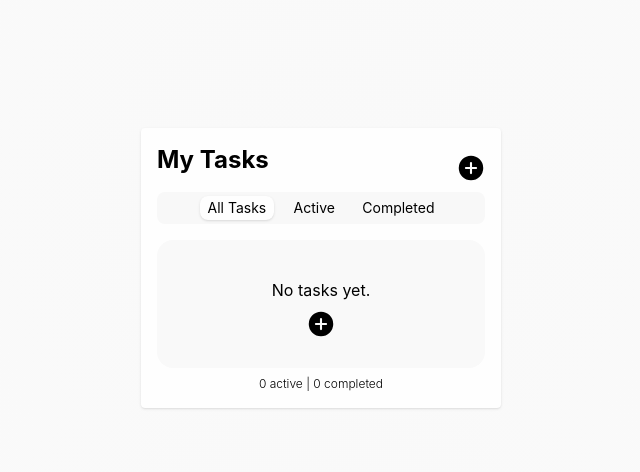
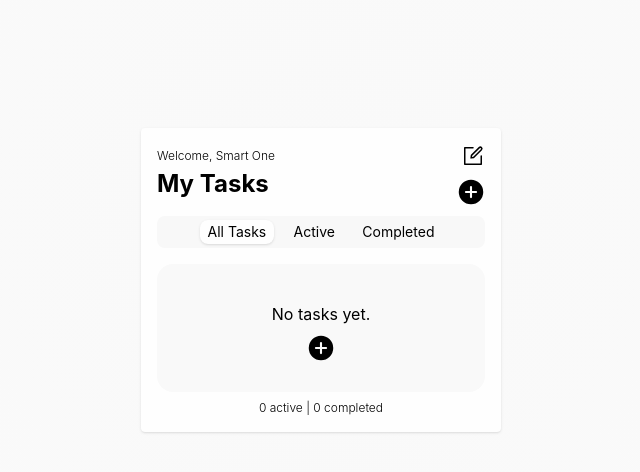
Before and after one commit to stakic-igor/my-tasks-app, a Vue app: page / in a window 1280 px wide. Shown: the top 472 px of the page, without its empty margins (319-959 px from the left). Built offline with nearby package versions, Linux system fonts and the light colour scheme.

Commit message:
Add name form

```diff
--- /dev/null
+++ b/src/components/SetNameForm.vue
@@ -0,0 +1,37 @@
+<script setup lang="ts">
+import { ref } from 'vue'
+
+const name = ref('')
+
+const props = defineProps<{
+  isNameFormVisible: boolean
+}>()
+
+const emit = defineEmits<{
+  'set-name': [name: string]
+}>()
+
+const handleSubmit = () => {
+  emit('set-name', name.value)
+  name.value = ''
+}
+</script>
+
+<template>
+  <form @submit.prevent="handleSubmit" :class="isNameFormVisible ? 'block' : 'hidden'">
+    <label for="name" class="block font-light text-xs mb-1 focus:outline-none">Name:</label>
+    <div class="flex flex-row gap-2">
+      <input
+        type="text"
+        id="name"
+        name="name"
+        v-model="name"
+        required
+        class="border border-[#F4F4F4] px-2 py-1 rounded-lg bg-[#F9F9F9] w-full"
+      />
+      <button type="submit" class="rounded-lg bg-green-600 text-white px-2 py-1 cursor-pointer">
+        Save
+      </button>
+    </div>
+  </form>
+</template>
--- /dev/null
+++ b/src/icons/EditIcon.vue
@@ -0,0 +1,16 @@
+<template>
+  <svg viewBox="0 0 1024 1024" class="icon" xmlns="http://www.w3.org/2000/svg" fill="currentColor">
+    <g id="SVGRepo_bgCarrier" stroke-width="0"></g>
+    <g id="SVGRepo_tracerCarrier" stroke-linecap="round" stroke-linejoin="round"></g>
+    <g id="SVGRepo_iconCarrier">
+      <path
+        fill="currentColor"
+        d="M832 512a32 32 0 1164 0v352a32 32 0 01-32 32H160a32 32 0 01-32-32V160a32 32 0 0132-32h352a32 32 0 010 64H192v640h640V512z"
+      ></path>
+      <path
+        fill="currentColor"
+        d="M469.952 554.24l52.8-7.552L847.104 222.4a32 32 0 10-45.248-45.248L477.44 501.44l-7.552 52.8zm422.4-422.4a96 96 0 010 135.808l-331.84 331.84a32 32 0 01-18.112 9.088L436.8 623.68a32 32 0 01-36.224-36.224l15.104-105.6a32 32 0 019.024-18.112l331.904-331.84a96 96 0 01135.744 0z"
+      ></path>
+    </g>
+  </svg>
+</template>
--- a/src/views/TaskView.vue
+++ b/src/views/TaskView.vue
@@ -8,13 +8,19 @@ import TaskStats from '@/components/TaskStats.vue'
 import TaskFilter from '@/components/TaskFilter.vue'
 import TaskEmpty from '@/components/TaskEmpty.vue'
 import ShowForm from '@/components/ShowForm.vue'
+import SetNameForm from '@/components/SetNameForm.vue'
+import EditIcon from '@/icons/EditIcon.vue'
 
 const myTasks = ref<MyTasks[]>([])
 
 onMounted(() => {
   const tasks = localStorage.getItem('tasks')
+  const name = localStorage.getItem('name')
   if (tasks) {
     myTasks.value = JSON.parse(tasks)
+  }
+  if (name) {
+    myName.value = name
   }
 })
 const executeTaskDelete = (id: number) => {
@@ -76,9 +82,33 @@ const emptyMessage = computed(() => {
   if (filtered.value === 'active') return 'No active tasks.'
   return 'No completed tasks yet.'
 })
+
+const isNameFormVisible = ref(false)
+
+const toggleNameForm = () => {
+  isNameFormVisible.value = !isFormVisible.value
+}
+
+const myName = ref('')
+
+const addName = (name: string) => {
+  myName.value = name
+  localStorage.setItem('name', myName.value)
+  isNameFormVisible.value = false
+}
 </script>
 <template>
   <main class="mx-auto max-w-90 p-4 bg-[#FEFEFE] rounded shadow mt-32">
+    <section class="flex justify-between items-center">
+      <p class="font-light text-xs">
+        Welcome, <span v-if="myName">{{ myName }}</span
+        ><span v-else>Smart One</span>
+      </p>
+      <button class="h-6 w-6 cursor-pointer" @click="toggleNameForm">
+        <EditIcon class="text-black" />
+      </button>
+    </section>
+    <SetNameForm @set-name="addName" :isNameFormVisible="isNameFormVisible" />
     <div class="flex justify-between items-center">
       <h1 class="text-2xl font-bold mb-4">My Tasks</h1>
       <ShowForm @show-form="showForm" />
```
